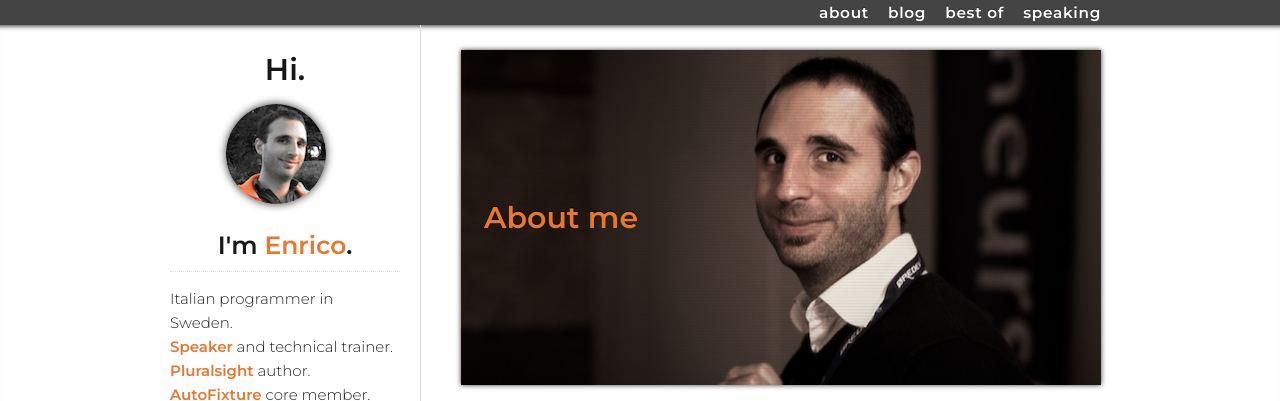
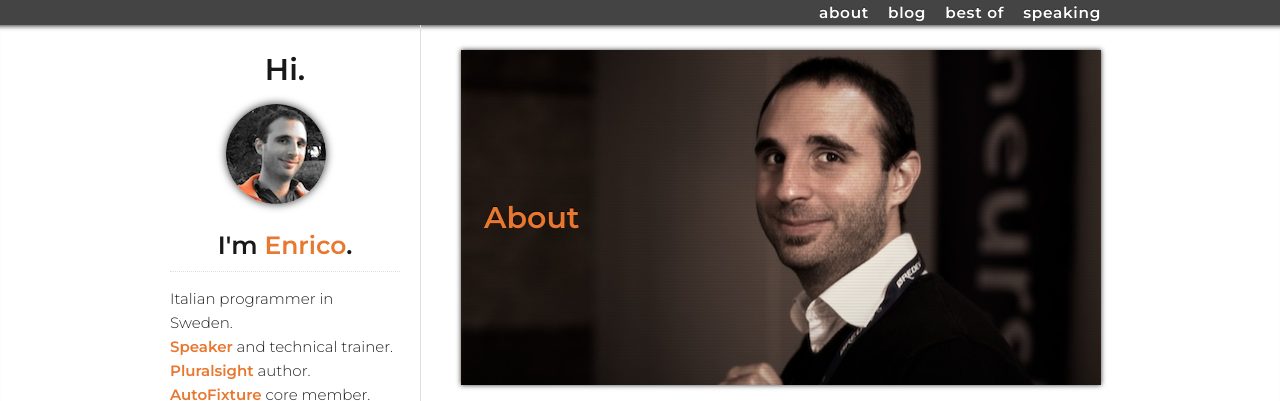
Before and after one commit to megakemp/megakemp.github.io, a Jekyll site: the page built from about/index.html, in a window 1280 px wide. Shown: the top 401 px of the page. Built offline with Jekyll 4.4.1, drawn with Linux system fonts in a browser that asks for light colours; nearby versions of some CDN libraries; comment, search, counter and statistics services are not loaded.

Commit message:
Changes 'About me' to simply 'About'.

```diff
--- a/about/index.html
+++ b/about/index.html
@@ -4,7 +4,7 @@ title: Enrico Campidoglio
 ---
 
 <div id="home">
-  <h1 class="backdrop about">About me</h1>
+  <h1 class="backdrop about">About</h1>
   <p>
     My name is Enrico Campidoglio. I’m a programmer with a strong passion for
     quality and good old fashioned knowlege sharing. Some people say I may also
```
